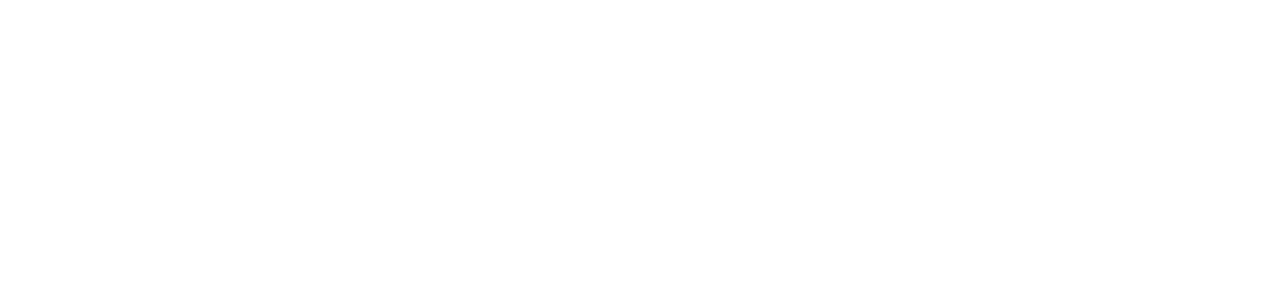
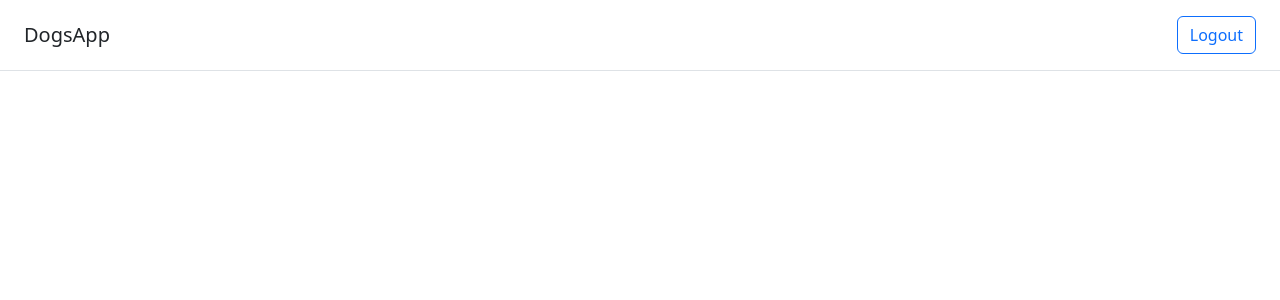
Before and after one commit to bunkwatata/dogsApp, an Angular app: page /pages in a window 1280 px wide. Before the commit this address led to /. Shown: the top 300 px of the page. Built offline with nearby package versions, Linux system fonts and the light colour scheme.

Commit message:
Created Pages Module

```diff
--- a/src/app/app-routing.module.ts
+++ b/src/app/app-routing.module.ts
@@ -14,6 +14,11 @@
         loadChildren: (): any =>
           import('@auth/auth.module').then((m) => m.AuthModule),
       },
+      {
+        path: 'pages',
+        loadChildren: (): any =>
+          import('@pages/pages.module').then((m) => m.PagesModule),
+      },
     ],
   },
 ];
--- a/src/app/auth/login/login.component.ts
+++ b/src/app/auth/login/login.component.ts
@@ -37,7 +37,7 @@
     this.signInFormError = false;
 
     if (this.authService.login(this.signInForm.value)) {
-      this.router.navigate(['/dogs']);
+      this.router.navigate(['/pages']);
       return;
     }
     this.signInFormError = true;
--- /dev/null
+++ b/src/app/pages/pages.component.html
@@ -0,0 +1,10 @@
+<div
+  class="d-flex flex-column flex-md-row align-items-center p-3 px-md-4 mb-3 bg-white border-bottom box-shadow"
+>
+  <h5 class="my-0 mr-md-auto font-weight-normal">{{ appName }}</h5>
+  <a class="ms-auto btn btn-outline-primary cursor-pointer" href="">Logout</a>
+</div>
+
+<div class="container">
+  <router-outlet></router-outlet>
+</div>
--- /dev/null
+++ b/src/app/pages/pages.component.ts
@@ -0,0 +1,13 @@
+import { Component } from '@angular/core';
+import { environment } from 'environments/environment';
+
+@Component({
+  selector: 'dogs-app-pages',
+  templateUrl: './pages.component.html',
+  styleUrls: ['./pages.component.scss'],
+})
+export class PagesComponent {
+  get appName(): string {
+    return environment.appName;
+  }
+}
--- /dev/null
+++ b/src/app/pages/pages.routing.ts
@@ -0,0 +1,13 @@
+import { Route } from '@angular/router';
+
+import { PagesComponent } from './pages.component';
+
+export const PAGES_ROUTING_COMPONENTS = [PagesComponent];
+export const pagesRoutes: Route[] = [
+  { path: '', pathMatch: 'full', redirectTo: 'dogs' },
+  {
+    path: '',
+    component: PagesComponent,
+  },
+  { path: '**', redirectTo: 'dogs' },
+];
```
Also changed, not shown: src/app/pages/pages.module.ts (added, +11 -0 lines), src/app/pages/pages.component.scss (added), 1 other file (tests, documents, lock files or other folders).
